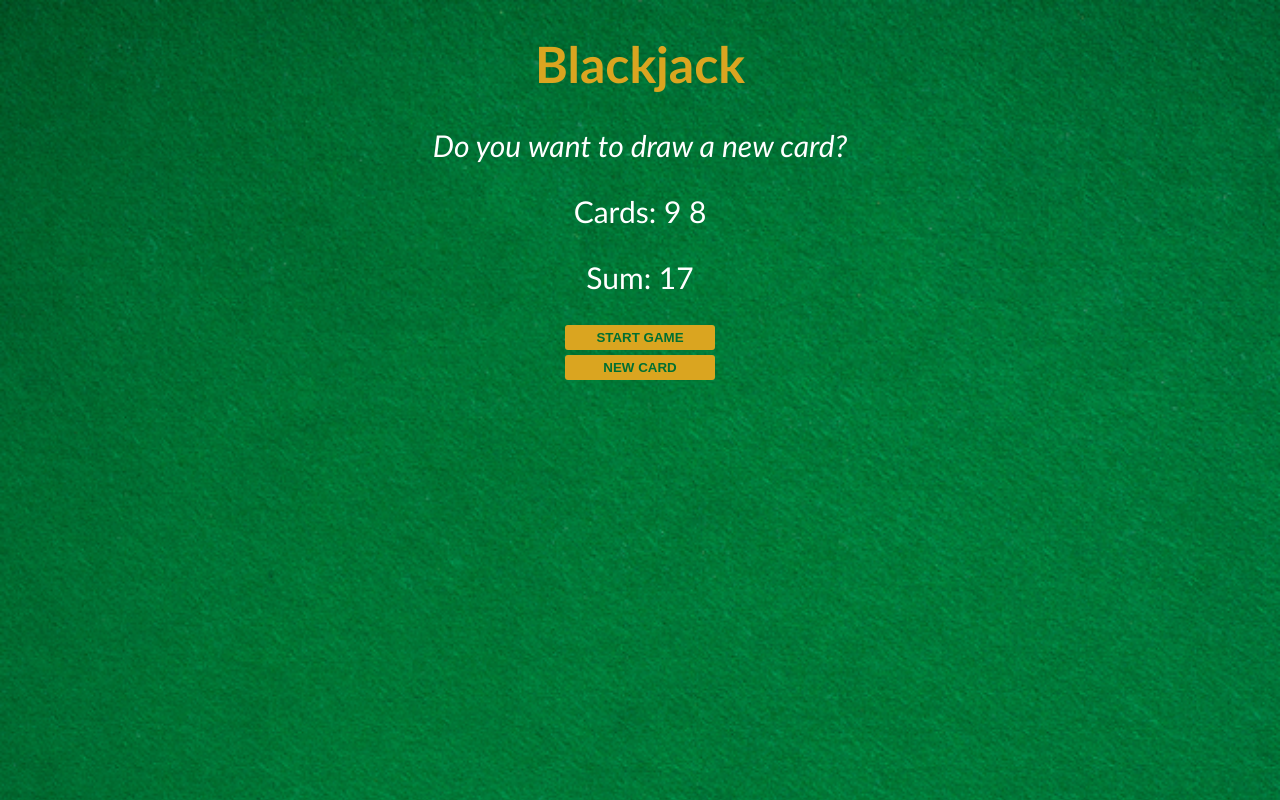
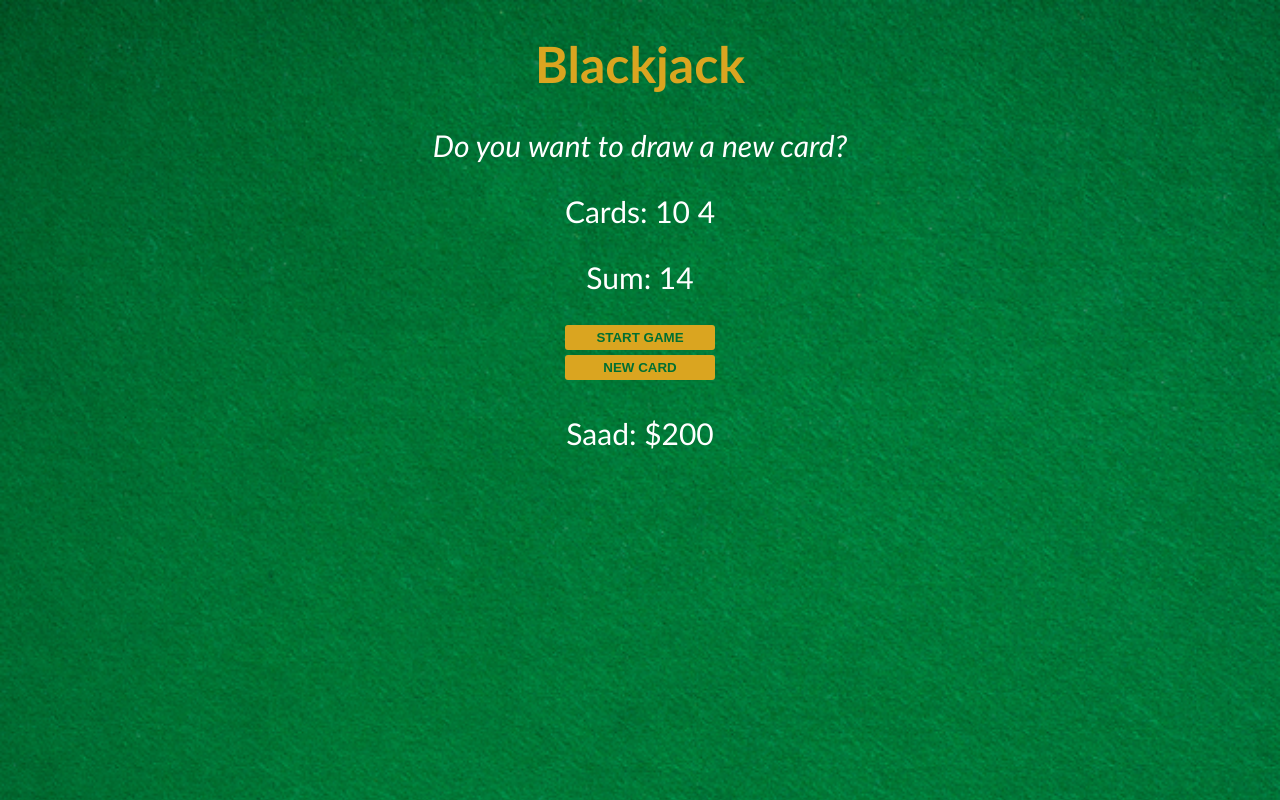
Before and after one commit to saadirfan-SI/scrimba-blackjack-game, a plain HTML site: page index.html in a window 1280 px wide. Both pictures are taken after a click on the button "START GAME". Drawn offline with Linux system fonts and the light colour scheme.

Commit message:
feat: improve Blackjack round management and game logic
Prevent restarting during active rounds, fix round resets, simplify conditional logic, add comments and update documentation

```diff
--- a/index.html
+++ b/index.html
@@ -3,7 +3,7 @@
     <head>
         <meta charset="UTF-8">
         <meta name="viewport" content="width=device-width, initial-scale=1.0">
-        <title>Document</title>
+        <title>Blackjack Game</title>
         <link rel="stylesheet" href="styles.css">
         <script src="script.js" defer></script>
     </head>
@@ -15,6 +15,7 @@
         <div class="btns">
             <button id="start-game" onclick="startGame()">START GAME</button>
             <button id="new-card" onclick="newCard()">NEW CARD</button>
+            <p id="player-el"></p>
         </div>
 
     </body>
--- a/script.js
+++ b/script.js
@@ -1,17 +1,32 @@
-let firstCard = getRandomCard()
-let secondCard = getRandomCard()
-let cards = [firstCard, secondCard]
-let sum = firstCard + secondCard
-let isAlive = true
+
+// Game state variables
+let cards = []
+let sum = 0
+let isAlive = false
 let hasBlackjack = false
 let message = ""
+
+// References to HTML elements used to update the game interface
 let cardsEl = document.getElementById("cards-el")
 let sumEl = document.getElementById("sum-el")
 let messageEl = document.getElementById("message-el")
+let playerEl = document.getElementById("player-el")
 
+// Object containing the player's information
+let player = {
+    name : "Saad",
+    chips : 200
+}
+
+// Display the player's name and static chip balance
+playerEl.textContent = player.name + ": $" + player.chips
+
+
+// Generate a random card using simplified Blackjack rules
 function getRandomCard() {
     let randomNumber = Math.floor(Math.random() * 13) + 1
 
+    // Assign a value of 11 to an ace and 10 to face cards
     if (randomNumber === 1) {
         return 11
     } else if (randomNumber === 11 || randomNumber === 12 || randomNumber === 13){
@@ -21,20 +36,46 @@ function getRandomCard() {
     }
 }
 
+
+// Handle starting a round and resetting completed rounds
 function startGame() {
+
+    // Only start a new round if the current round is not active
+    if (hasBlackjack || !isAlive) {
+
+        // Initialise the state for a fresh round
+        isAlive = true
+        hasBlackjack = false
+
+        // Generate two starting cards
+        let firstCard = getRandomCard()
+        let secondCard = getRandomCard()
+
+        // Replace the previous cards and total
+        cards = [firstCard, secondCard]
+        sum = firstCard + secondCard
+
+        // Update the game interface
         renderGame()
+    }
 }
 
 
+// Update the displayed cards, total and game status
 function renderGame() {
+
+    // Clear the previously displayed cards before rendering
     cardsEl.textContent = "Cards: "
 
+    // Loop through the array and display every card
     for (let i = 0; i < cards.length; i++) {
         cardsEl.textContent += cards[i] + " "
     }
 
+    // Display the current card total
     sumEl.textContent = "Sum: " + sum
 
+    // Evaluate the total and determine the outcome of the round
     if (sum <= 20) {
         message = "Do you want to draw a new card?"
     }
@@ -46,14 +87,28 @@ function renderGame() {
         message = "You're out of the game!"
         isAlive = false
     }
+
+    // Display the appropriate game status message
     messageEl.textContent = message
 }
 
 
+// Draw an additional card during an active round
 function newCard() {
+
+    // Prevent card draws before starting, after losing,
+    // or after getting Blackjack
+    if (isAlive && !hasBlackjack) {
         let card = getRandomCard()
+
+        // Update the total and store the newly drawn card
         sum += card
         cards.push(card)
+
+        // Log the generated card for debugging
         console.log(card)
+
+        // Update the interface and evaluate the new total
         renderGame()
     }
+}
```
Also changed, not shown: 1 other file. Lines whose indentation alone changed are shown as unchanged.
